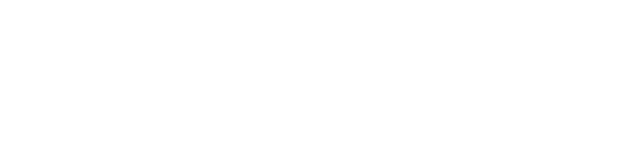
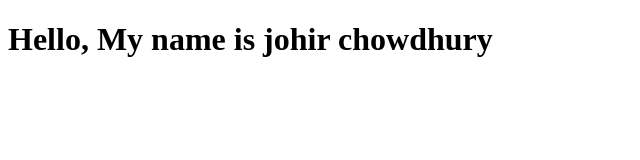
Before and after one commit to johirchowdhury/johir-protfolio, a plain HTML site: page index.html in a window 1280 px wide. Shown: the whole page, without its empty margins (0-640 px from the left). Drawn offline with Linux system fonts and the light colour scheme.

Commit message:
2nd Commit

```diff
--- a/index.html
+++ b/index.html
@@ -7,6 +7,6 @@
     <title>Document</title>
 </head>
 <body>
-
+    <h1>Hello, My name is johir chowdhury</h1>
 </body>
 </html>
```
